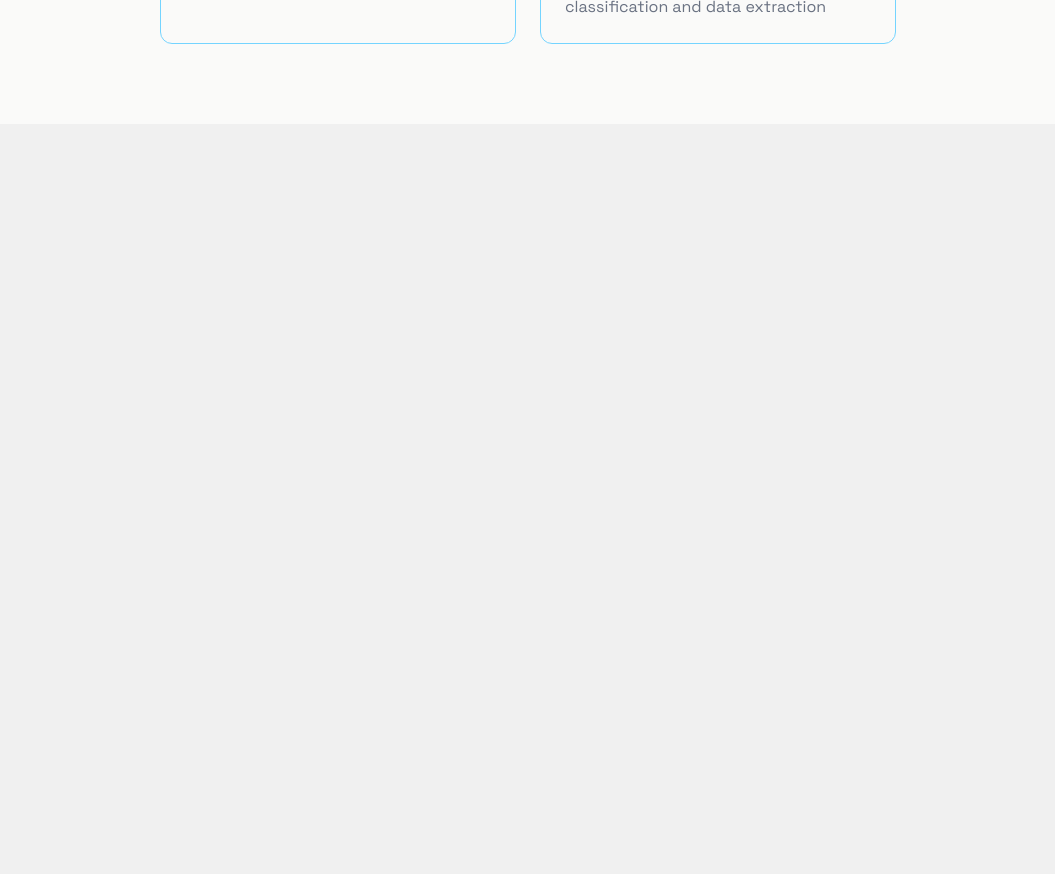
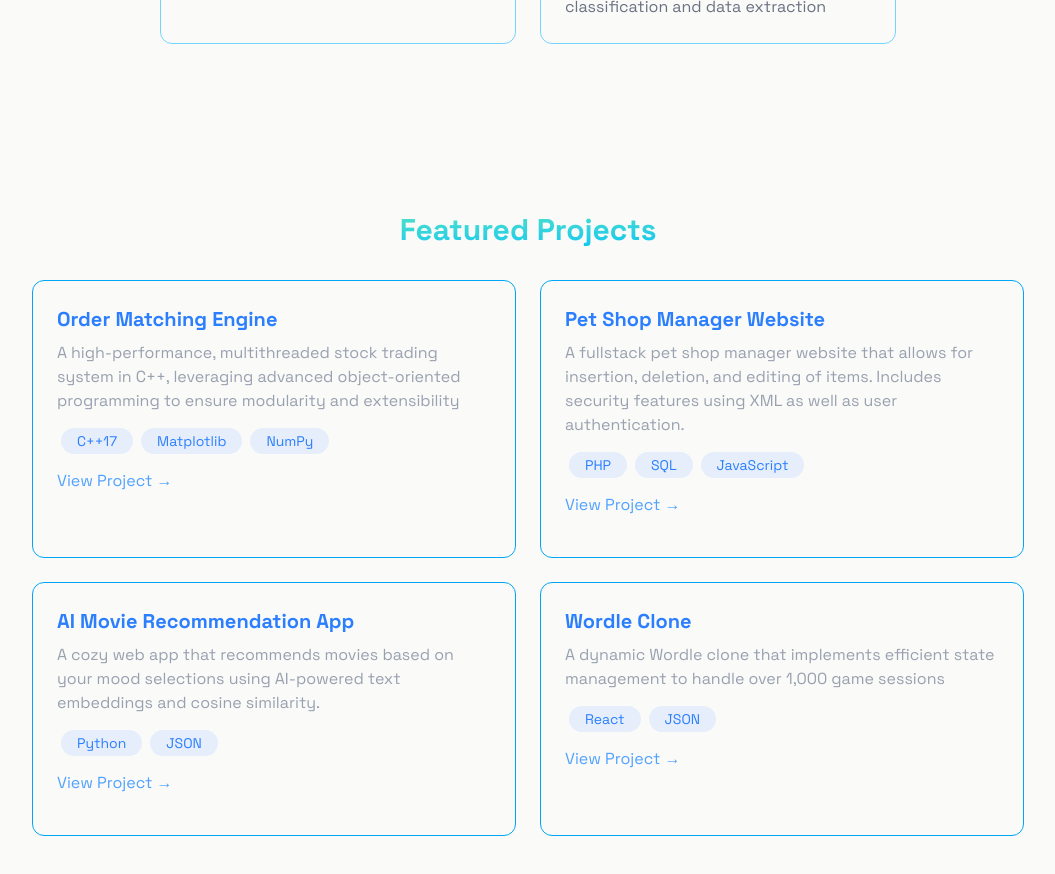
Before and after one commit to syedm83/portfolio, a React (Vite) app in the folder portfolio/: page / in a window 1280 px wide. Shown: the part 1700-2574 px from the top of the page, without its empty margins (112-1167 px from the left). Before the commit the page ends 1824 px from the top, so only its background shows below. Built offline with nearby package versions, Linux system fonts and the light colour scheme.

Commit message:
finished projects section

```diff
--- a/portfolio/src/App.jsx
+++ b/portfolio/src/App.jsx
@@ -5,6 +5,7 @@ import { Navbar } from './components/Navbar';
 import { MobileMenu } from './components/MobileMenu';
 import { Home } from './components/sections/Home';
 import { About } from './components/sections/About';
+import { Projects } from './components/sections/Projects';
 import "./index.css";
 
 function App() {
@@ -20,6 +21,7 @@ function App() {
 
         <Home />
         <About />
+        <Projects />
 
 
       </div>
--- a/portfolio/src/components/sections/Projects.jsx
+++ b/portfolio/src/components/sections/Projects.jsx
@@ -0,0 +1,90 @@
+export const Projects = () =>{
+    return <section id="projects" className="min-h-screen flex items-center justify-center py-20">
+        <div className="max-w-5xl mx-auto px-4">
+            <h2 className="text-3xl font-bold mb-8 bg-gradient-to-br from-emerald-300 to-sky-400 bg-clip-text text-transparent text-center">
+                Featured Projects
+            </h2>
+
+            <div className="grid grid-cols-1 md:grid-cols-2 gap-6">
+                <div className="p-6 rounded-xl border border-sky-500 hover:-translate-y-1 hover:border-blue-500/30 hover:shadow-[0_2px_8px_rgba(59,130,246,0.1)] transition-all">
+                    <h3 className="text-xl font-bold mb-2">Order Matching Engine</h3>
+                    <p className="text-gray-400 mb-4">A high-performance, multithreaded stock trading system in C++, leveraging advanced object-oriented programming to ensure modularity and extensibility</p>
+                    <div>
+                        {["C++17", "Matplotlib", "NumPy"].map((tech, key) => (
+                            <span key={key} className="bg-blue-500/10 text-blue-500 mx-1 py-1 px-4 rounded-full text-sm hover:bg-blue-500/20
+                                            hover:shadow-[0_2px_8px_rgba(59,130,246,0.2)] transition
+                            ">
+                                {tech}
+
+                            </span>
+                        ))}
+                    </div>
+                    <div className="flex justify-between items-center my-4">
+                        <a href="https://github.com/syedm83" className="text-blue-400 hover:text-blue-300 transition-colors"> View Project → </a>
+                    </div>
+                </div>
+
+                <div className="p-6 rounded-xl border border-sky-500 hover:-translate-y-1 hover:border-blue-500/30 hover:shadow-[0_2px_8px_rgba(59,130,246,0.1)] transition-all">
+                    <h3 className="text-xl font-bold mb-2">Pet Shop Manager Website</h3>
+                    <p className="text-gray-400 mb-4">A fullstack pet shop manager website that allows for insertion, deletion, and editing of items. Includes security features using XML as well as user authentication.</p>
+                    <div>
+                        {["PHP", "SQL", "JavaScript"].map((tech, key) => (
+                            <span key={key} className="bg-blue-500/10 text-blue-500 mx-1 py-1 px-4 rounded-full text-sm hover:bg-blue-500/20
+                                            hover:shadow-[0_2px_8px_rgba(59,130,246,0.2)] transition
+                            ">
+                                {tech}
+
+                            </span>
+                        ))}
+                    </div>
+                    <div className="flex justify-between items-center my-4">
+                        <a href="https://github.com/syedm83/petshop" className="text-blue-400 hover:text-blue-300 transition-colors"> View Project → </a>
+                    </div>
+                </div>
+
+
+                <div className="p-6 rounded-xl border border-sky-500 hover:-translate-y-1 hover:border-blue-500/30 hover:shadow-[0_2px_8px_rgba(59,130,246,0.1)] transition-all">
+                    <h3 className="text-xl font-bold mb-2">AI Movie Recommendation App</h3>
+                    <p className="text-gray-400 mb-4">A cozy web app that recommends movies based on your mood selections using AI-powered text embeddings and cosine similarity.</p>
+                    <div>
+                        {["Python", "JSON"].map((tech, key) => (
+                            <span key={key} className="bg-blue-500/10 text-blue-500 mx-1 py-1 px-4 rounded-full text-sm hover:bg-blue-500/20
+                                            hover:shadow-[0_2px_8px_rgba(59,130,246,0.2)] transition
+                            ">
+                                {tech}
+
+                            </span>
+                        ))}
+                    </div>
+                    <div className="flex justify-between items-center my-4">
+                        <a href="https://github.com/syedm83/ai-movierecs" className="text-blue-400 hover:text-blue-300 transition-colors"> View Project → </a>
+                    </div>
+                </div>
+
+
+                <div className="p-6 rounded-xl border border-sky-500 hover:-translate-y-1 hover:border-blue-500/30 hover:shadow-[0_2px_8px_rgba(59,130,246,0.1)] transition-all">
+                    <h3 className="text-xl font-bold mb-2">Wordle Clone</h3>
+                    <p className="text-gray-400 mb-4"> A dynamic Wordle clone that implements efficient state management to handle over 1,000
+game sessions</p>
+                    <div>
+                        {["React", "JSON"].map((tech, key) => (
+                            <span key={key} className="bg-blue-500/10 text-blue-500 mx-1 py-1 px-4 rounded-full text-sm hover:bg-blue-500/20
+                                            hover:shadow-[0_2px_8px_rgba(59,130,246,0.2)] transition
+                            ">
+                                {tech}
+
+                            </span>
+                        ))}
+                    </div>
+                    <div className="flex justify-between items-center my-4">
+                        <a href="https://github.com/syedm83/wordle" className="text-blue-400 hover:text-blue-300 transition-colors"> View Project → </a>
+                    </div>
+                </div>
+
+
+
+            </div>
+
+        </div>
+    </section>
+}
```
